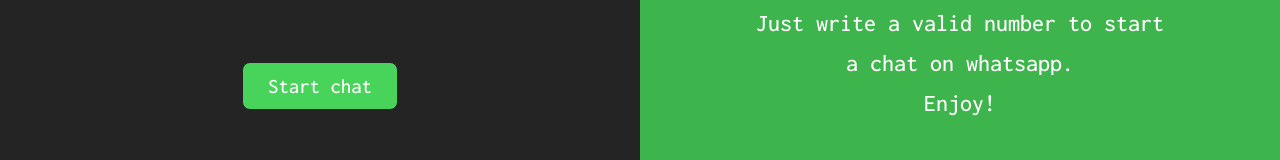
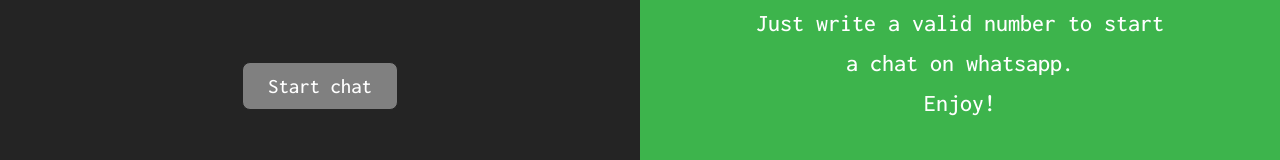
Before and after one commit to murru-dev/wa-me-test, a Vue app: page / in a window 1280 px wide. In both pictures the pointer is over the button "Start chat". Shown: the part 394-554 px from the top of the page. Built offline with nearby package versions, Linux system fonts and the light colour scheme.

Commit message:
Addes last detail

```diff
--- a/src/App.vue
+++ b/src/App.vue
@@ -120,7 +120,7 @@
   width: 300px;
 }
 
-.disabledButton {
+.disabledButton, .disabledButton:hover {
   background-color: grey;
   color: white;
 }
```
